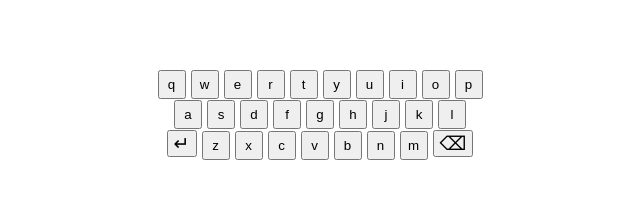
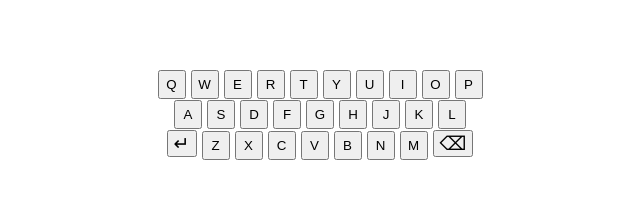
Before and after one commit to bugsdev2/wordGame, a plain HTML site: page index.html in a window 1280 px wide. Shown: the part 565-764 px from the top of the page, 320-960 px from the left. Drawn offline with Linux system fonts and the light colour scheme.

Commit message:
Changed keyboard layout from lower case to upper case.

```diff
--- a/index.html
+++ b/index.html
@@ -47,37 +47,37 @@
         </div>
         <div class="keyboard">
             <div class="row one">
-                <button class="keys">q</button>
-                <button class="keys">w</button>
-                <button class="keys">e</button>
-                <button class="keys">r</button>
-                <button class="keys">t</button>
-                <button class="keys">y</button>
-                <button class="keys">u</button>
-                <button class="keys">i</button>
-                <button class="keys">o</button>
-                <button class="keys">p</button>
+                <button class="keys">Q</button>
+                <button class="keys">W</button>
+                <button class="keys">E</button>
+                <button class="keys">R</button>
+                <button class="keys">T</button>
+                <button class="keys">Y</button>
+                <button class="keys">U</button>
+                <button class="keys">I</button>
+                <button class="keys">O</button>
+                <button class="keys">P</button>
             </div>
             <div class="row two">
-                <button class="keys">a</button>
-                <button class="keys">s</button>
-                <button class="keys">d</button>
-                <button class="keys">f</button>
-                <button class="keys">g</button>
-                <button class="keys">h</button>
-                <button class="keys">j</button>
-                <button class="keys">k</button>
-                <button class="keys">l</button>
+                <button class="keys">A</button>
+                <button class="keys">S</button>
+                <button class="keys">D</button>
+                <button class="keys">F</button>
+                <button class="keys">G</button>
+                <button class="keys">H</button>
+                <button class="keys">J</button>
+                <button class="keys">K</button>
+                <button class="keys">L</button>
             </div>
             <div class="row three">
                 <button class="keys enter">↵</button>
-                <button class="keys">z</button>
-                <button class="keys">x</button>
-                <button class="keys">c</button>
-                <button class="keys">v</button>
-                <button class="keys">b</button>
-                <button class="keys">n</button>
-                <button class="keys">m</button>
+                <button class="keys">Z</button>
+                <button class="keys">X</button>
+                <button class="keys">C</button>
+                <button class="keys">V</button>
+                <button class="keys">B</button>
+                <button class="keys">N</button>
+                <button class="keys">M</button>
                 <button class="keys backspace">⌫</button>
             </div>
         </div>
```
